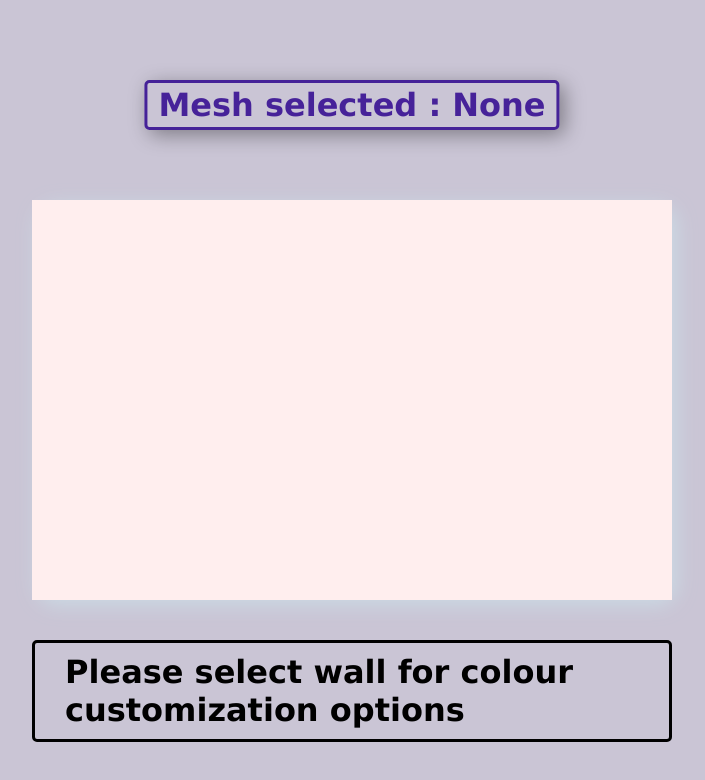
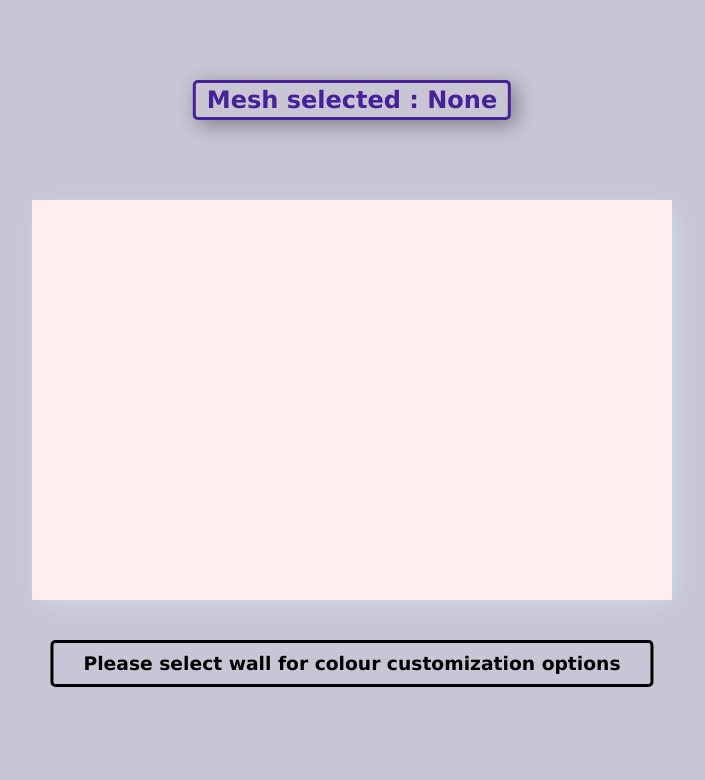
Before and after one commit to archana3001/ColourPicker-Room, a React (Create React App) app: page / in a window 1280 px wide. Shown: the top 780 px of the page, without its empty margins (288-993 px from the left). Built offline with nearby package versions, Linux system fonts and the light colour scheme; no server answers.

Commit message:
Style Modification

```diff
--- a/src/Components/ColourPicker.jsx
+++ b/src/Components/ColourPicker.jsx
@@ -62,9 +62,9 @@ export function FF(...props) {
                         padding: "10px 30px",
                         border: "3px solid "
                     }}>
-                    <h1>
+                    <h3>
                         Please select wall for colour customization options
-                    </h1>
+                    </h3>
                 </div>}
         </div >
     );
@@ -251,7 +251,7 @@ const ColourPicker = () => {
 
     return (
         <ColourContext.Provider value={colstate}>
-            <h1 className="canvastitle">Mesh selected : {tar}</h1>
+            <h2 className="canvastitle">Mesh selected : {tar}</h2>
             <div className="canvasdiv" ref={mountRef}></div>
             <FF namee={tar} col={colstate.wall} />
         </ColourContext.Provider>
```
